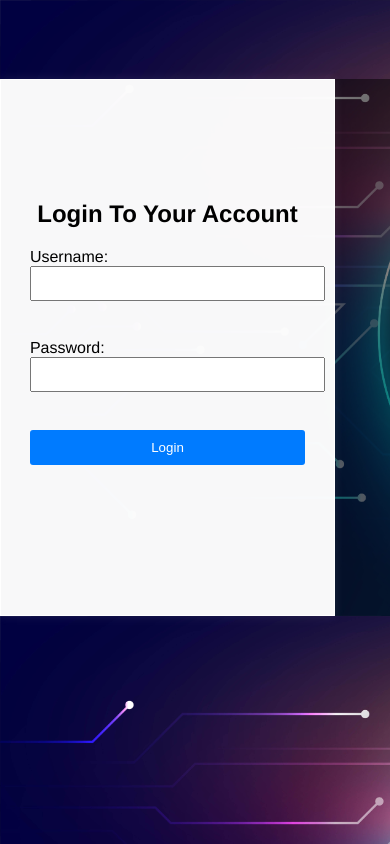
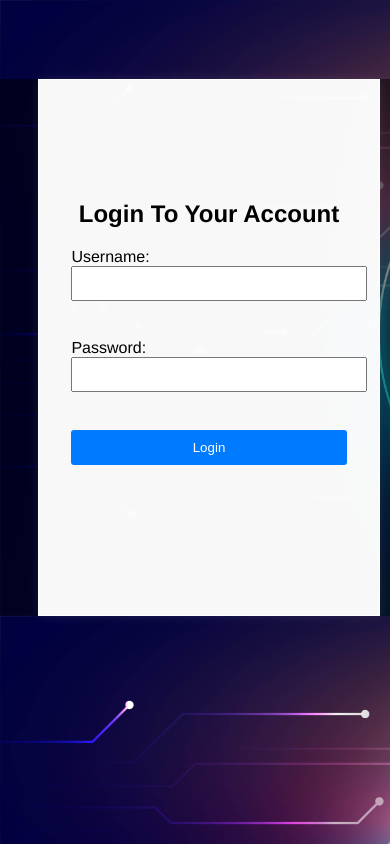
Before and after one commit to johnkennedyb/Blackcoffer, a React (Create React App) app in the folder dashboard/: page / in a window 390 px wide. Built offline with nearby package versions, Linux system fonts and the light colour scheme.

Commit message:
Update login.css

```diff
--- a/dashboard/src/login.css
+++ b/dashboard/src/login.css
@@ -54,7 +54,7 @@ body.login-page::before {
   /* Center on smaller screens */
   .login-container {
     margin-top: 79px;
-    margin-right: 55px;
+    margin-right: 10px;
   }
 
 
```
